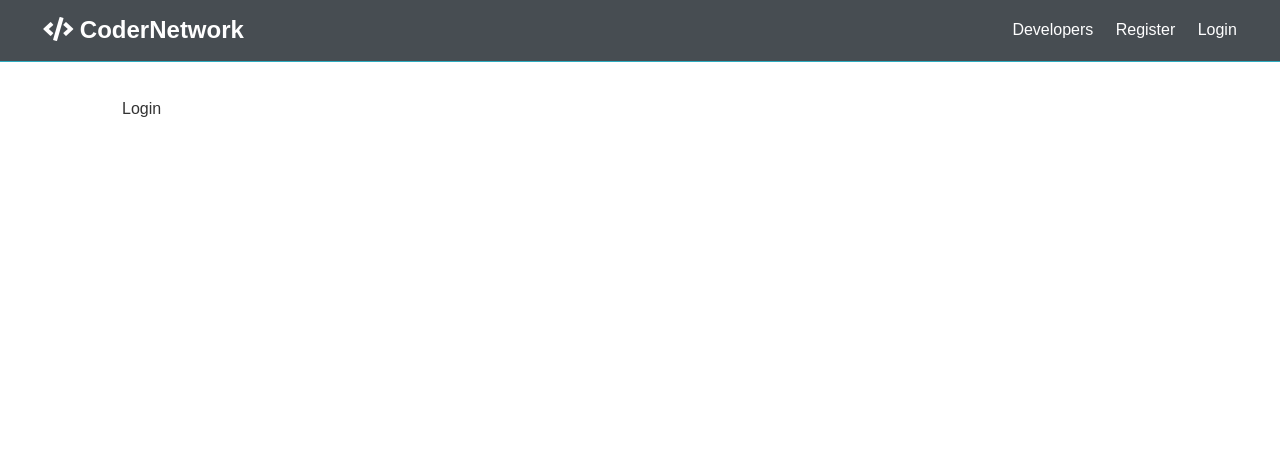
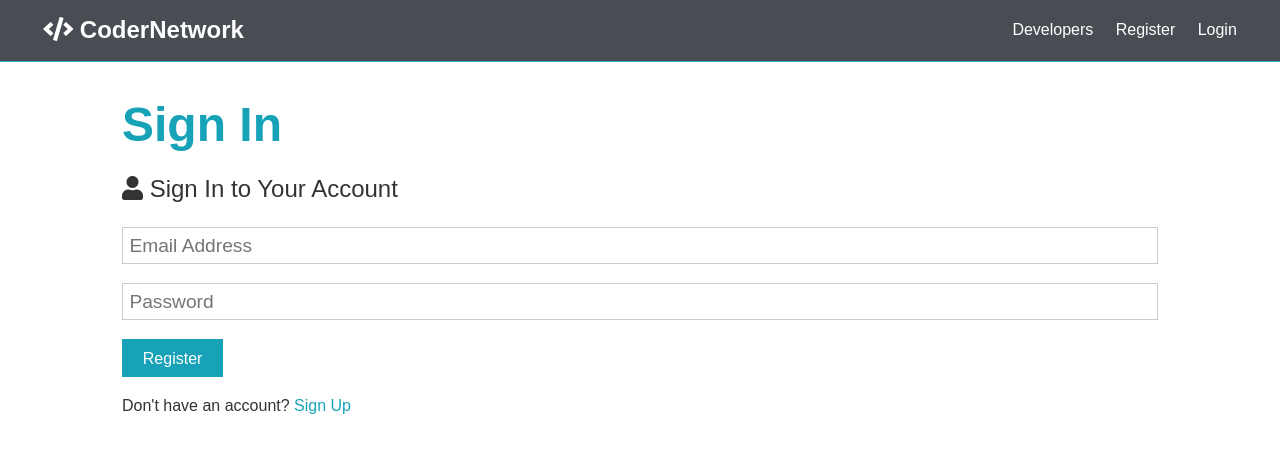
Before and after one commit to andrewyguo/CoderNetwork-MERN, a React (Create React App) app in the folder client/: page /login in a window 1280 px wide. Shown: the top 452 px of the page. Built offline with nearby package versions, Linux system fonts and the light colour scheme.

Commit message:
Support for registration and login

```diff
--- a/client/package.json
+++ b/client/package.json
@@ -6,6 +6,7 @@
     "@testing-library/jest-dom": "^5.11.9",
     "@testing-library/react": "^11.2.5",
     "@testing-library/user-event": "^12.6.3",
+    "axios": "^0.21.1",
     "react": "^17.0.1",
     "react-dom": "^17.0.1",
     "react-scripts": "4.0.1",
--- a/client/src/components/auth/Login.js
+++ b/client/src/components/auth/Login.js
@@ -1,11 +1,59 @@
-import React from 'react'
+import React, { Fragment, useState } from 'react'
+// import axios from 'axios';
+import { Link } from 'react-router-dom';
 
 export const Login = () => {
+  const [formData, setFormData] = useState({
+    email: '',
+    password: ''
+  });
+
+  const { name, email, password, password2 } = formData;
+
+  // Enables form to be filled for all fields
+  const onChange = e => setFormData({ ...formData, [e.target.name]: e.target.value });
+
+  const onSubmit = async e => {
+    e.preventDefault();
+    console.log('Logging in user...');
+
+    console.log('Success');
+
+  }
+
   return (
-    <div>
-      Login
-    </div>
-  )
+    <Fragment>
+      <h1 className="large text-primary">Sign In</h1>
+      <p className="lead"><i className="fas fa-user"></i> Sign In to Your Account</p>
+      <form className="form" onSubmit={e => onSubmit(e)}>
+        <div className="form-group">
+          <input
+            type="email"
+            placeholder="Email Address"
+            name="email"
+            value={email}
+            onChange={e => onChange(e)}
+            required
+          />
+        </div>
+        <div className="form-group">
+          <input
+            type="password"
+            placeholder="Password"
+            name="password"
+            minLength="6"
+            value={password}
+            onChange={e => onChange(e)}
+            required
+          />
+        </div>
+        <input type="submit" className="btn btn-primary" value="Register" />
+      </form>
+      <p className="my-1">
+        Don't have an account? <Link to="/register">Sign Up</Link>
+      </p>
+    </Fragment>
+  );
 }
 
 export default Login;
--- a/client/src/components/auth/Register.js
+++ b/client/src/components/auth/Register.js
@@ -1,4 +1,6 @@
 import React, { Fragment, useState } from 'react'
+// import axios from 'axios';
+import { Link } from 'react-router-dom';
 
 export const Register = () => {
   const [formData, setFormData] = useState({
@@ -13,14 +15,37 @@ export const Register = () => {
   // Enables form to be filled for all fields
   const onChange = e => setFormData({ ...formData, [e.target.name]: e.target.value });
 
-  const onSubmit = e => {
+  const onSubmit = async e => {
     e.preventDefault();
+    console.log('Registering user...');
+
     if(password !== password2) {
       console.log('Passwords do not match');
     } else {
-      console.log(formData);
+      console.log('Success');
+      /* The following code will be implemented in Redux
+      const newUser = {
+        name,
+        email,
+        password,
+      }
+      try {
+        const config = {
+          headers: {
+            'Content-Type': 'application/json'
+          }
+        }
+        const body = JSON.stringify(newUser);
+        const res = await axios.post('/api/users', body, config);
+
+        console.log(res.data);
+      } catch (error) {
+        console.error(error.response.data)
+      }
+      */
     }
   }
+
   return (
     <Fragment>
       <h1 className="large text-primary">Sign Up</h1>
@@ -45,10 +70,6 @@ export const Register = () => {
             onChange={e => onChange(e)}
             required
           />
-          <small className="form-text"
-            >This site uses Gravatar so if you want a profile image, use a
-            Gravatar email</small
-          >
         </div>
         <div className="form-group">
           <input
@@ -75,7 +96,7 @@ export const Register = () => {
         <input type="submit" className="btn btn-primary" value="Register" />
       </form>
       <p className="my-1">
-        Already have an account? <a href="login.html">Sign In</a>
+        Already have an account? <Link to="/login">Sign In</Link>
       </p>
     </Fragment>
   );
--- a/package.json
+++ b/package.json
@@ -12,6 +12,7 @@
   "author": "Andrew Guo",
   "license": "MIT",
   "dependencies": {
+    "axios": "^0.21.1",
     "bcryptjs": "^2.4.3",
     "config": "^3.3.3",
     "express": "^4.17.1",
```
Also changed, not shown: 1 other file (tests, documents, lock files or other folders).
